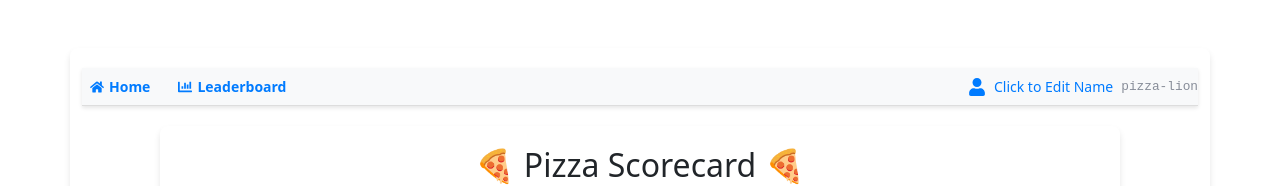
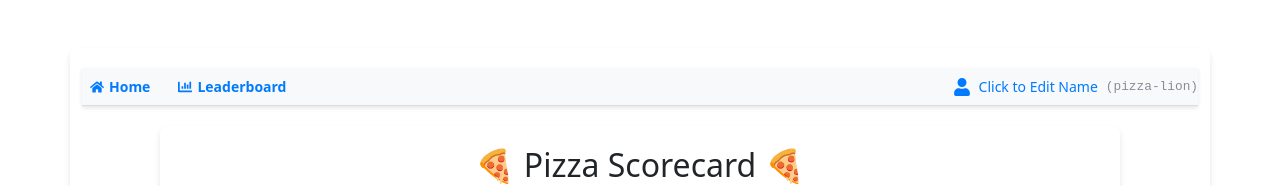
Before and after one commit to joeconlin/pizza-ranking-frontend, a React (Create React App) app: page / in a window 1280 px wide. Shown: the top 186 px of the page. Built offline with nearby package versions, Linux system fonts and the light colour scheme; no server answers.

Commit message:
navbar code fix

```diff
--- a/src/components/NavBar.js
+++ b/src/components/NavBar.js
@@ -7,6 +7,8 @@ function NavBar() {
   const { userName, setUserName, clientUID, userCode } = useContext(UserContext);
   const [isEditing, setIsEditing] = useState(false);
   const [tempName, setTempName] = useState(userName || '');
+
+  console.log('NavBar render:', { userName, clientUID, userCode }); // Debug line
 
   const handleSaveName = async () => {
     setIsEditing(false);
@@ -48,7 +50,9 @@ function NavBar() {
             <span className="navbar-username" onClick={() => setIsEditing(true)}>
               {userName || 'Click to Edit Name'}
             </span>
-            <span className="user-code">{userCode}</span>
+            <span className="user-code" title="Your unique identifier">
+              ({userCode})
+            </span>
           </div>
         )}
       </div>
```
